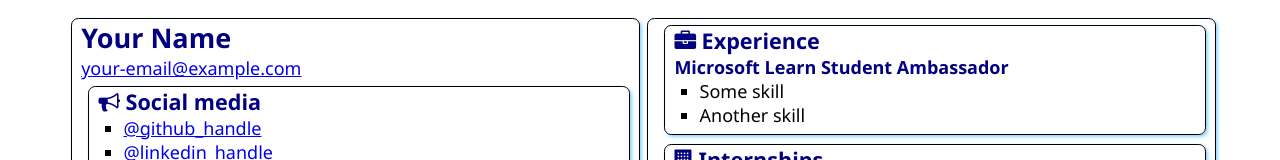
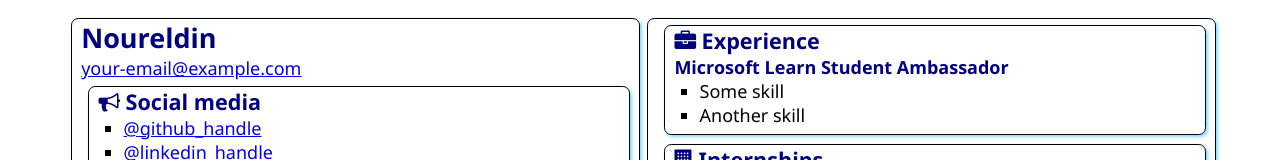
Before and after one commit to creeper-exe/SATechnicalOnboarding, a plain HTML site: page src/index.html in a window 1280 px wide. Shown: the top 160 px of the page. Drawn offline with Linux system fonts and the light colour scheme.

Commit message:
Update index.html
added my name

```diff
--- a/src/index.html
+++ b/src/index.html
@@ -12,7 +12,7 @@
 <body>
     <main>
         <article class="box">
-            <h1>Your Name</h1>
+            <h1>Noureldin</h1>
             <div><a href="mailto:your.email@example.com">your-email@example.com</a></div>
 
             <section class="box">
```
